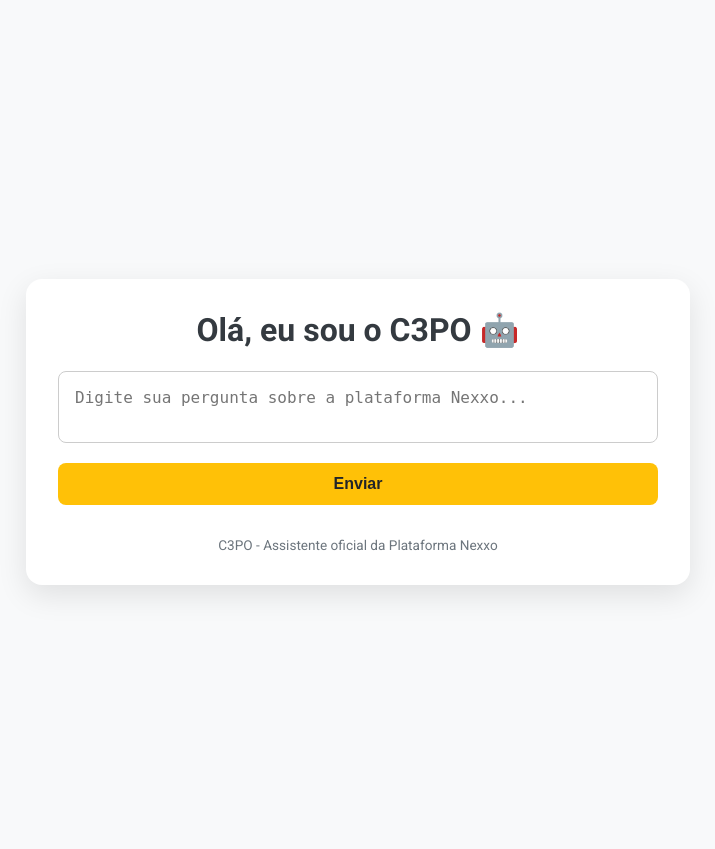
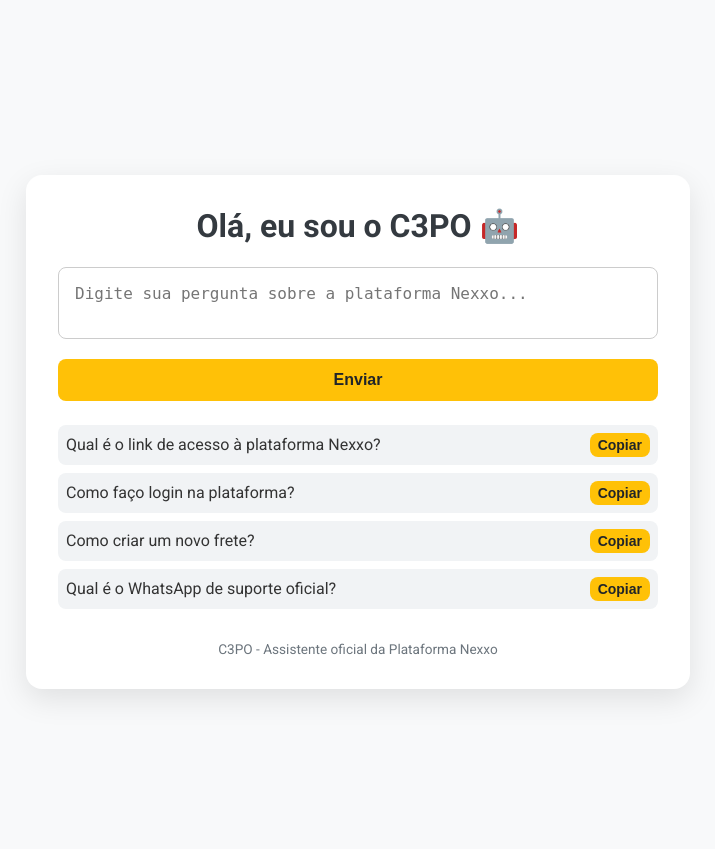
Before and after one commit to danieldosantos/ollama, a Flask app: page / in a window 1280 px wide. Shown: the top 849 px of the page, without its empty margins (282-997 px from the left). Run offline with Flask 3, Linux system fonts and the light colour scheme.

Commit message:
Add suggestion list with copy buttons

```diff
--- a/templates/index.html
+++ b/templates/index.html
@@ -61,6 +61,28 @@
       background-color: #e0a800;
     }
 
+    .sugestoes {
+      margin-top: 1.5rem;
+      padding-left: 0;
+    }
+
+    .sugestoes li {
+      list-style: none;
+      margin-bottom: 0.5rem;
+      display: flex;
+      align-items: center;
+      justify-content: space-between;
+      background: #f1f3f5;
+      padding: 0.5rem;
+      border-radius: 8px;
+    }
+
+    .sugestoes button {
+      width: auto;
+      padding: 0.25rem 0.5rem;
+      font-size: 0.875rem;
+    }
+
     .resposta {
       margin-top: 1.5rem;
       background-color: #e9ecef;
@@ -94,6 +116,24 @@
     <textarea name="pergunta" placeholder="Digite sua pergunta sobre a plataforma Nexxo..." required></textarea>
     <button type="submit">Enviar</button>
   </form>
+  <ul class="sugestoes">
+    <li>
+      <span>Qual é o link de acesso à plataforma Nexxo?</span>
+      <button type="button" class="copiar" data-text="Qual é o link de acesso à plataforma Nexxo?">Copiar</button>
+    </li>
+    <li>
+      <span>Como faço login na plataforma?</span>
+      <button type="button" class="copiar" data-text="Como faço login na plataforma?">Copiar</button>
+    </li>
+    <li>
+      <span>Como criar um novo frete?</span>
+      <button type="button" class="copiar" data-text="Como criar um novo frete?">Copiar</button>
+    </li>
+    <li>
+      <span>Qual é o WhatsApp de suporte oficial?</span>
+      <button type="button" class="copiar" data-text="Qual é o WhatsApp de suporte oficial?">Copiar</button>
+    </li>
+  </ul>
   {% if resposta %}
     <div class="resposta">
       <strong>Resposta de C3PO:</strong><br>
@@ -102,5 +142,17 @@
   {% endif %}
   <div class="footer">C3PO - Assistente oficial da Plataforma Nexxo</div>
   </div>
+  <script>
+    document.querySelectorAll('.copiar').forEach(btn => {
+      btn.addEventListener('click', () => {
+        const text = btn.dataset.text;
+        navigator.clipboard.writeText(text).then(() => {
+          const original = btn.textContent;
+          btn.textContent = 'Copiado!';
+          setTimeout(() => { btn.textContent = original; }, 1000);
+        });
+      });
+    });
+  </script>
 </body>
 </html>
```
Lines whose indentation alone changed are shown as unchanged.
